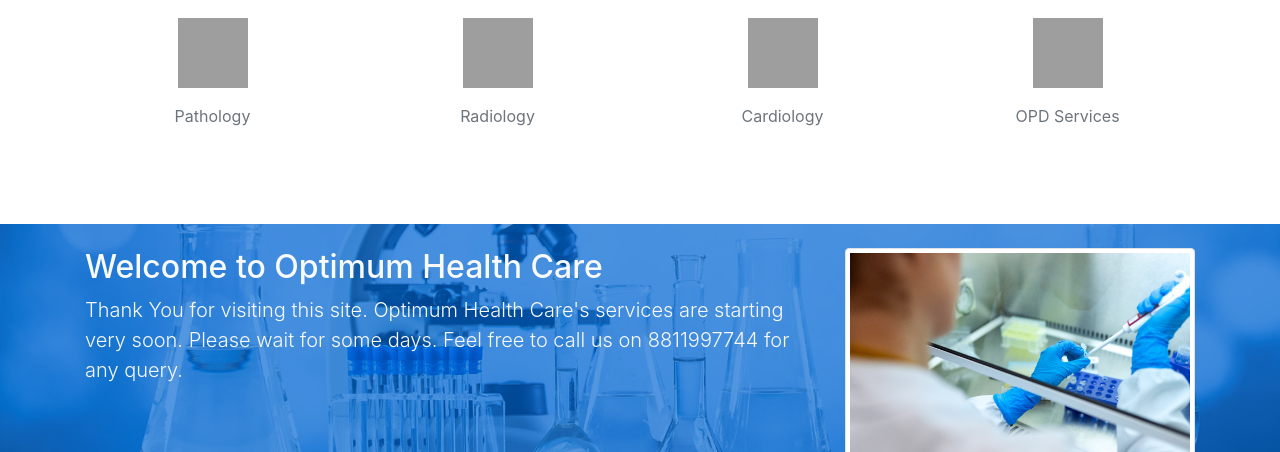
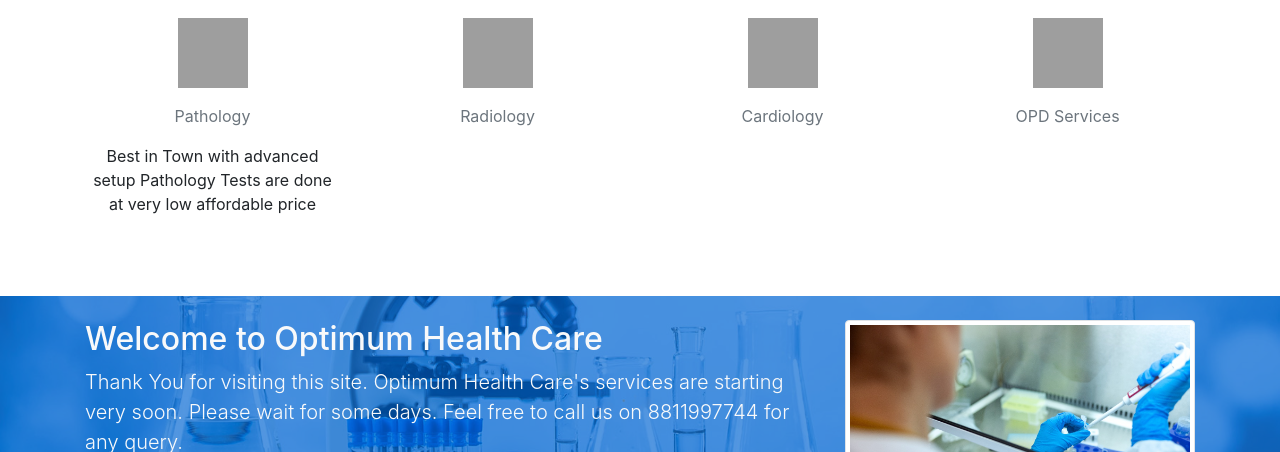
Before and after one commit to utpalbharali/Web-optimumhealthcare, a plain HTML site: page index.html in a window 1280 px wide. Shown: the part 648-1100 px from the top of the page. Drawn offline with nearby package versions, Linux system fonts and the light colour scheme; grey boxes are pictures that could not be loaded.

Commit message:
Update index.html
...

```diff
--- a/index.html
+++ b/index.html
@@ -139,6 +139,7 @@
                         <img class="img-responsive" src="http://optimumhealthcare.in/images/microscope.svg" alt="" width="70" height="70">
                     </div>
                     <p class="text-secondary">Pathology </p>
+                    <article>Best in Town with advanced setup Pathology Tests are done at very low affordable price</article>
                 </div>
                 <div class="col-lg-3">
                     <div class="featured-icon my-3">
```
